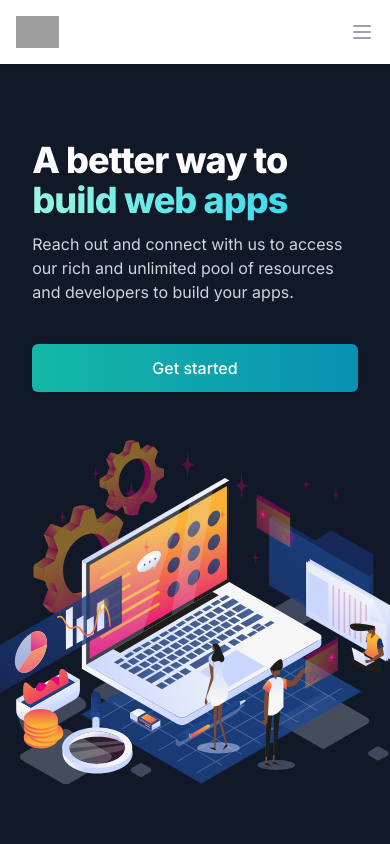
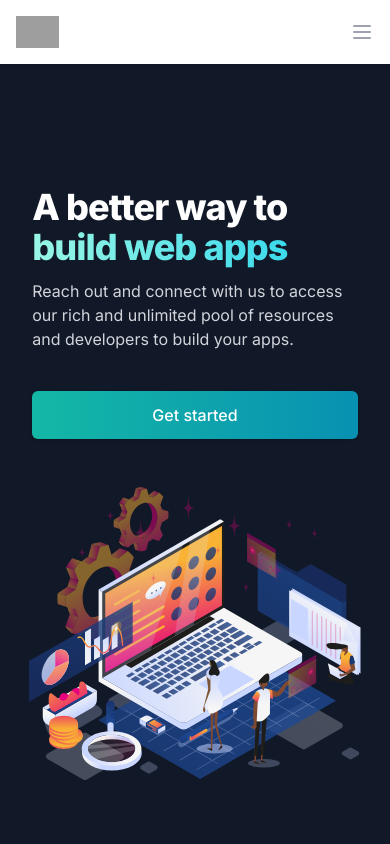
Before and after one commit to alfredasare/jungletech, a Next.js app: page / in a window 390 px wide. Shown: the top 844 px of the page. Built offline with nearby package versions, Linux system fonts and the light colour scheme; grey boxes are pictures that could not be loaded.

Commit message:
Extract landing components

```diff
--- a/components/landing/landing.tsx
+++ b/components/landing/landing.tsx
@@ -1,42 +1,13 @@
-import Developers from '../svg/landing/developers';
+import LandingContent from './landingContent';
+import LandingSvg from './landingSvg';
 
 const Landing = () => {
 	return (
-		<div className='flex justify-center items-center h-screen bg-gray-900 lg:overflow-hidden'>
+		<div className='flex justify-center items-center bg-gray-900 h-screen-plus sm:h-screen lg:overflow-hidden'>
 			<div className='mx-auto max-w-7xl lg:px-8'>
-				<div className='lg:grid lg:grid-cols-2 lg:gap-8'>
-					<div className='mx-auto max-w-md w-11/12 px-4 sm:max-w-2xl sm:px-6 sm:text-center lg:px-0 lg:text-left lg:flex lg:items-center'>
-						<div className='lg:pb-24 lg:pt-0'>
-							<h1 className='mt-4 text-4xl tracking-tight font-extrabold text-white sm:mt-5 sm:text-6xl lg:mt-6 xl:text-6xl'>
-								<span className='block'>A better way to</span>
-								<span className='pb-3 block bg-clip-text text-transparent bg-gradient-to-r from-teal-200 to-cyan-400 sm:pb-5'>
-									build web apps
-								</span>
-							</h1>
-							<p className='text-base text-gray-300 sm:text-xl lg:text-lg xl:text-xl'>
-								Reach out and connect with us to access our rich
-								and unlimited pool of resources and developers
-								to build your apps.
-							</p>
-							<div className='mt-10 sm:mt-12'>
-								<div className='sm:max-w-xl sm:mx-auto lg:mx-0'>
-									<div className='sm:flex'>
-										<div className='mt-3 sm:mt-0'>
-											<button
-												type='submit'
-												className='block w-full py-3 px-4 rounded-md shadow bg-gradient-to-r from-teal-500 to-cyan-600 text-white font-medium hover:from-teal-600 hover:to-cyan-700 focus:outline-none focus:ring-2 focus:ring-offset-2 focus:ring-cyan-400 focus:ring-offset-gray-900'
-											>
-												Get started
-											</button>
-										</div>
-									</div>
-								</div>
-							</div>
-						</div>
-					</div>
-					<div className='flex justify-center items-center mt-12 -mb-16 sm:-mb-48 lg:m-0 lg:relative'>
-						<Developers />
-					</div>
+				<div className='md:flex md:flex-col md:items-center lg:grid lg:grid-cols-2 lg:gap-8'>
+					<LandingContent />
+					<LandingSvg />
 				</div>
 			</div>
 		</div>
--- /dev/null
+++ b/components/landing/landingContent.tsx
@@ -0,0 +1,35 @@
+const LandingContent = () => {
+	return (
+		<div className='mx-auto max-w-md w-11/12 px-4 sm:max-w-2xl sm:px-6 sm:text-center lg:px-0 lg:text-left lg:flex lg:items-center'>
+			<div className='lg:pb-24 lg:pt-24'>
+				<h1 className='mt-4 text-4xl tracking-tight font-extrabold text-white sm:mt-5 sm:text-6xl lg:mt-6 xl:text-6xl'>
+					<span className='block'>A better way to</span>
+					<span className='pb-3 block bg-clip-text text-transparent bg-gradient-to-r from-teal-200 to-cyan-400 sm:pb-5'>
+						build web apps
+					</span>
+				</h1>
+				<p className='text-base text-gray-300 sm:text-xl lg:text-lg xl:text-xl'>
+					Reach out and connect with us to access our rich and
+					unlimited pool of resources and developers to build your
+					apps.
+				</p>
+				<div className='mt-10 sm:mt-12'>
+					<div className='sm:max-w-xl sm:mx-auto lg:mx-0'>
+						<div className='sm:flex sm:justify-center lg:justify-start'>
+							<div className='mt-3 sm:mt-0'>
+								<button
+									type='submit'
+									className='block w-full py-3 px-4 rounded-md shadow bg-gradient-to-r from-teal-500 to-cyan-600 text-white font-medium hover:from-teal-600 hover:to-cyan-700 focus:outline-none focus:ring-2 focus:ring-offset-2 focus:ring-cyan-400 focus:ring-offset-gray-900'
+								>
+									Get started
+								</button>
+							</div>
+						</div>
+					</div>
+				</div>
+			</div>
+		</div>
+	);
+};
+
+export default LandingContent;
--- /dev/null
+++ b/components/landing/landingSvg.tsx
@@ -0,0 +1,14 @@
+import Developers from '../svg/landing/developers';
+
+const LandingSvg = () => {
+	return (
+		<div
+			className='flex justify-center items-center mt-12 -mb-16 sm:-mb-48 lg:m-0
+						lg:relative sm:w-4/6 lg:w-full'
+		>
+			<Developers />
+		</div>
+	);
+};
+
+export default LandingSvg;
--- a/components/svg/landing/developers.tsx
+++ b/components/svg/landing/developers.tsx
@@ -4,6 +4,7 @@ const Developers = () => {
 			xmlns='http://www.w3.org/2000/svg'
 			xmlnsXlink='http://www.w3.org/1999/xlink'
 			viewBox='0 0 1589.96 1406.01'
+			className='landing-svg'
 		>
 			<defs>
 				<style>
--- a/styles/globals.css
+++ b/styles/globals.css
@@ -23,3 +23,29 @@
 .desktop-nav-normal {
     @apply border-transparent text-gray-500 hover:border-gray-300 hover:text-gray-700;
 }
+
+/*Landing*/
+.landing-svg {
+    display: none;
+}
+
+@media screen and (min-width: 330px) {
+    .landing-svg {
+        width: 75%;
+        display: block;
+    }
+}
+
+@media screen and (min-width: 370px) {
+    .landing-svg {
+        width: 85%;
+        display: block;
+    }
+}
+
+@media screen and (min-width: 640px) {
+    .landing-svg {
+        width: 100%;
+        display: block;
+    }
+}
--- a/tailwind.config.js
+++ b/tailwind.config.js
@@ -16,6 +16,9 @@ module.exports = {
 				teal: colors.teal,
 				cyan: colors.cyan,
 			},
+			spacing: {
+				'screen-plus': '105vh',
+			},
 		},
 	},
 	variants: {
```
